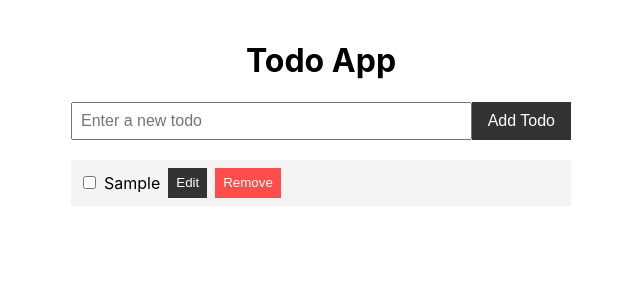
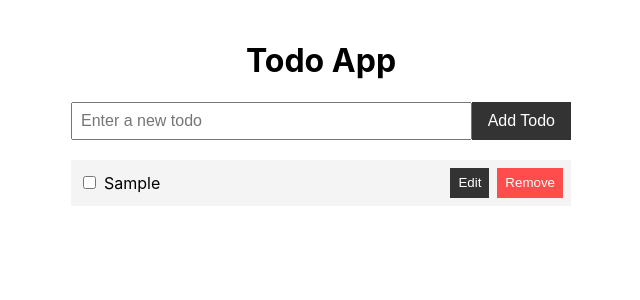
Before and after one commit to ThePageGuy/Solo-ToDo, a React (Create React App) app: page / in a window 1280 px wide. Both pictures are taken after typing "Sample" into the empty fields and a click on the button "Add Todo". Shown: the top 300 px of the page, without its empty margins (319-959 px from the left). Built offline with nearby package versions, Linux system fonts and the light colour scheme.

Commit message:
Fix TodoItem UI

```diff
--- a/src/TodoApp.module.css
+++ b/src/TodoApp.module.css
@@ -37,6 +37,7 @@
   padding: 8px;
   background-color: #f4f4f4;
   margin-bottom: 8px;
+  text-align: left;
 }
 
 .itemContent {
@@ -51,13 +52,13 @@
 
 .removeButton,
 .editButton {
-  height: 30px; /* Set the same height for both buttons */
+  height: 30px;
   background-color: #ff4d4d;
   color: #fff;
   border: none;
   padding: 4px 8px;
   cursor: pointer;
-  margin-left: 8px; /* Add some spacing between the buttons */
+  margin-left: 8px;
 }
 
 .editButton {
@@ -67,3 +68,12 @@
 .checkbox {
   margin-right: 8px;
 }
+
+.todoText {
+  flex-grow: 1;
+  text-decoration: none;
+}
+
+.todoText.completed {
+  text-decoration: line-through;
+}
--- a/src/TodoItem.js
+++ b/src/TodoItem.js
@@ -51,9 +51,9 @@ const TodoItem = ({ todo, removeTodo, index, updateTodo }) => {
             className={styles.checkbox}
           />
           <span
-            style={{
-              textDecoration: isCompleted ? 'line-through' : 'none',
-            }}
+            className={`${styles.todoText} ${
+              isCompleted ? styles.completed : ''
+            }`}
           >
             {todo}
           </span>
```
